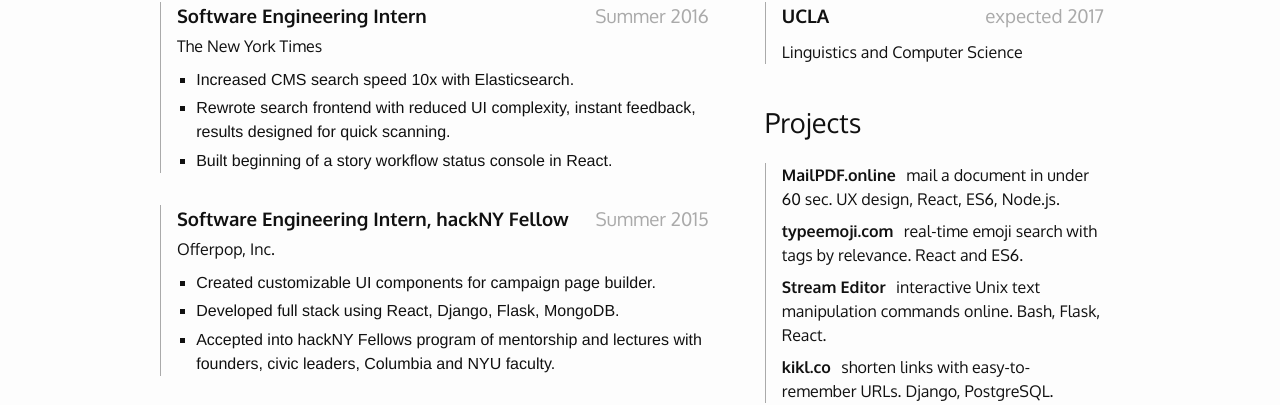
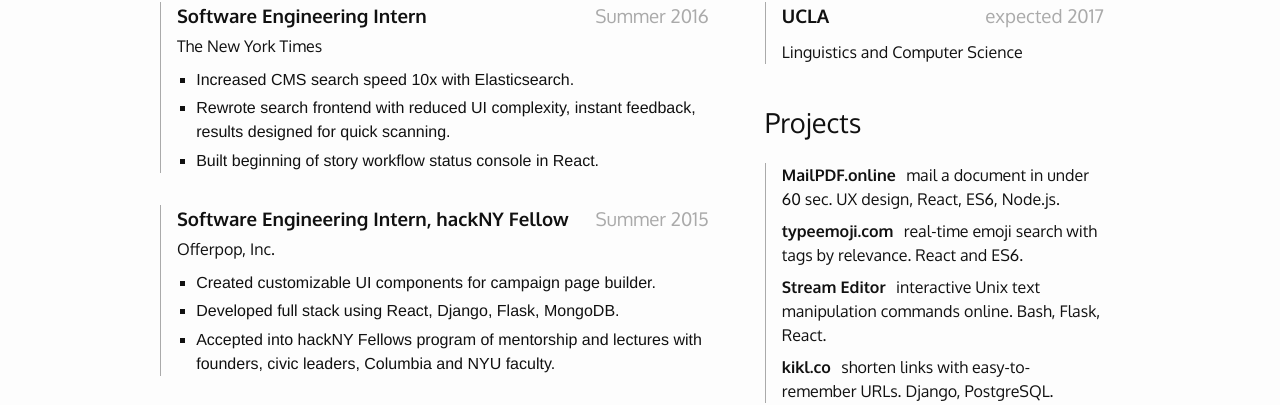
Before and after one commit to liddiard/liddiard.me, a Jekyll site: the page built from resume.md, in a window 1280 px wide. Shown: the part 256-661 px from the top of the page. Built offline with Jekyll 4.4.1, drawn with Linux system fonts in a browser that asks for light colours; some web fonts are replaced.

Commit message:
removed a word

```diff
--- a/resume.md
+++ b/resume.md
@@ -16,7 +16,7 @@
             <ul>
                 <li>Increased CMS search speed 10x with Elasticsearch.</li>
                 <li>Rewrote search frontend with reduced UI complexity, instant feedback, results designed for quick scanning.</li>
-                <li>Built beginning of a story workflow status console in React.</li>
+                <li>Built beginning of story workflow status console in React.</li>
             </ul>
         </div>
         <div class="item">
```
